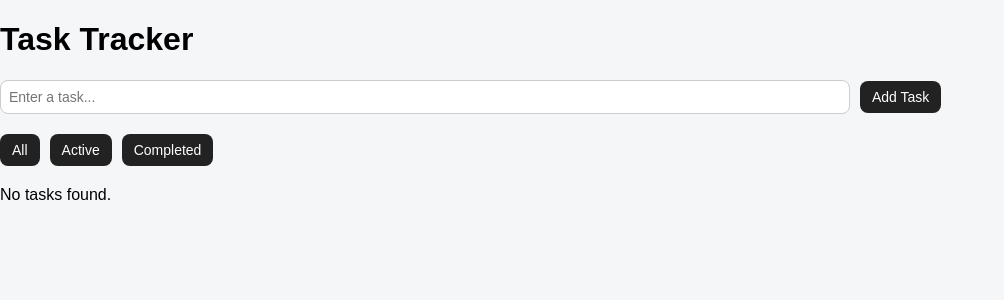
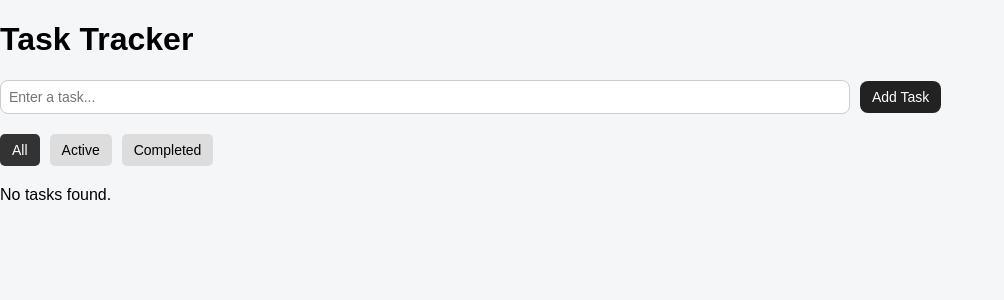
Before and after one commit to tshiyonzo25/taskflow, a React (Vite) app: page / in a window 1280 px wide. Shown: the top 300 px of the page, without its empty margins (0-1004 px from the left). Built offline with nearby package versions, Linux system fonts and the light colour scheme.

Commit message:
style: highlight active task filter button
Added dynamic button styling for All, Active, and Completed filters. The selected filter is now visually distinguished to improve usability and provide clearer feedback to the user.

```diff
--- a/src/App.jsx
+++ b/src/App.jsx
@@ -43,6 +43,16 @@ function App() {
     localStorage.setItem("tasks", JSON.stringify(tasks));
   }, [tasks]);
 
+  const getButtonStyle = (buttonFilter) => ({
+    marginRight: "10px",
+    padding: "8px 12px",
+    border: "none",
+    borderRadius: "5px",
+    cursor: "pointer",
+    backgroundColor: filter === buttonFilter ? "#333" : "#ddd",
+    color: filter === buttonFilter ? "#fff" : "#000",
+  });
+
   return (
     <div className="App">
       <h1>Task Tracker</h1>
@@ -50,11 +60,21 @@ function App() {
       <TaskInput addTask={addTask} />
 
       <div style={{ marginBottom: "20px" }}>
-        <button onClick={() => setFilter("all")}>All</button>
-        <button onClick={() => setFilter("active")} style={{ marginLeft: "10px" }}>
+        <button style={getButtonStyle("all")} onClick={() => setFilter("all")}>
+          All
+        </button>
+
+        <button
+          style={getButtonStyle("active")}
+          onClick={() => setFilter("active")}
+        >
           Active
         </button>
-        <button onClick={() => setFilter("completed")} style={{ marginLeft: "10px" }}>
+
+        <button
+          style={getButtonStyle("completed")}
+          onClick={() => setFilter("completed")}
+        >
           Completed
         </button>
       </div>
```
